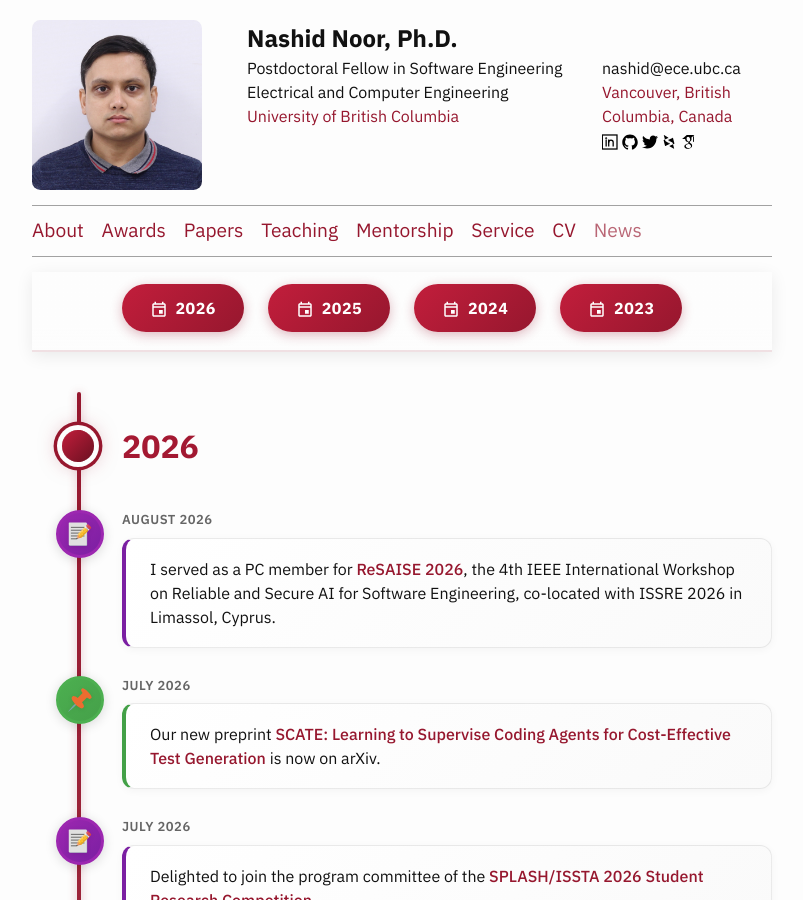
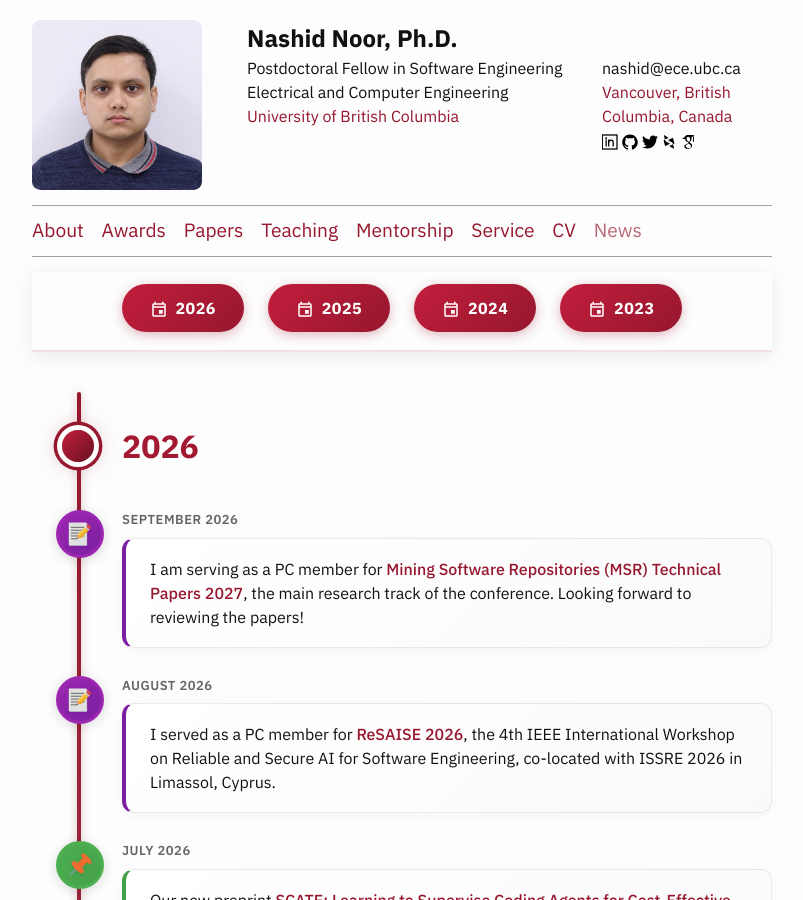
Before and after one commit to nashid/nashid.github.io, a Jekyll site: the page built from nav/news.md, in a window 1280 px wide and 900 px high. Shown: the whole window, without its empty margins (238-1041 px from the left). Built offline with Jekyll 4.4.1, drawn with Linux system fonts in a browser that asks for light colours; the list of posts is cut into pages by our own code.

Commit message:
Add MSR 2027 Technical Papers PC role to services and news (#111)
* Add MSR 2027 Technical Papers PC role to services and news

* Add a closing sentence to the MSR 2027 news item

* Describe MSR as the premier venue in the MSR 2027 news item

* Describe Technical Papers as the main research track of MSR

```diff
--- a/_data/services.yml
+++ b/_data/services.yml
@@ -1,3 +1,9 @@
+# 2027
+- name: Mining Software Repositories (MSR) Technical Papers 2027
+  role: PC Member
+  year: 2027
+  website: https://2027.msrconf.org/track/msr-2027-technical-papers
+
 # 2026
 - name: Automated Software Engineering (ASE) Tools and Datasets Track
   role: PC Member
--- a/nav/news.md
+++ b/nav/news.md
@@ -17,6 +17,16 @@
 <div class="timeline">
 
 <div class="timeline-year" id="year-2026">2026</div>
+
+<div class="timeline-item service">
+  <div class="timeline-icon">
+    <img src="{{ "/resources/images/icon-memo.svg" | prepend: site.baseurl }}" alt="PC">
+  </div>
+  <div class="timeline-date">September 2026</div>
+  <div class="timeline-content">
+    I am serving as a PC member for <a href="https://2027.msrconf.org/track/msr-2027-technical-papers">Mining Software Repositories (MSR) Technical Papers 2027</a>, the main research track of the conference. Looking forward to reviewing the papers!
+  </div>
+</div>
 
 <div class="timeline-item service">
   <div class="timeline-icon">
```
